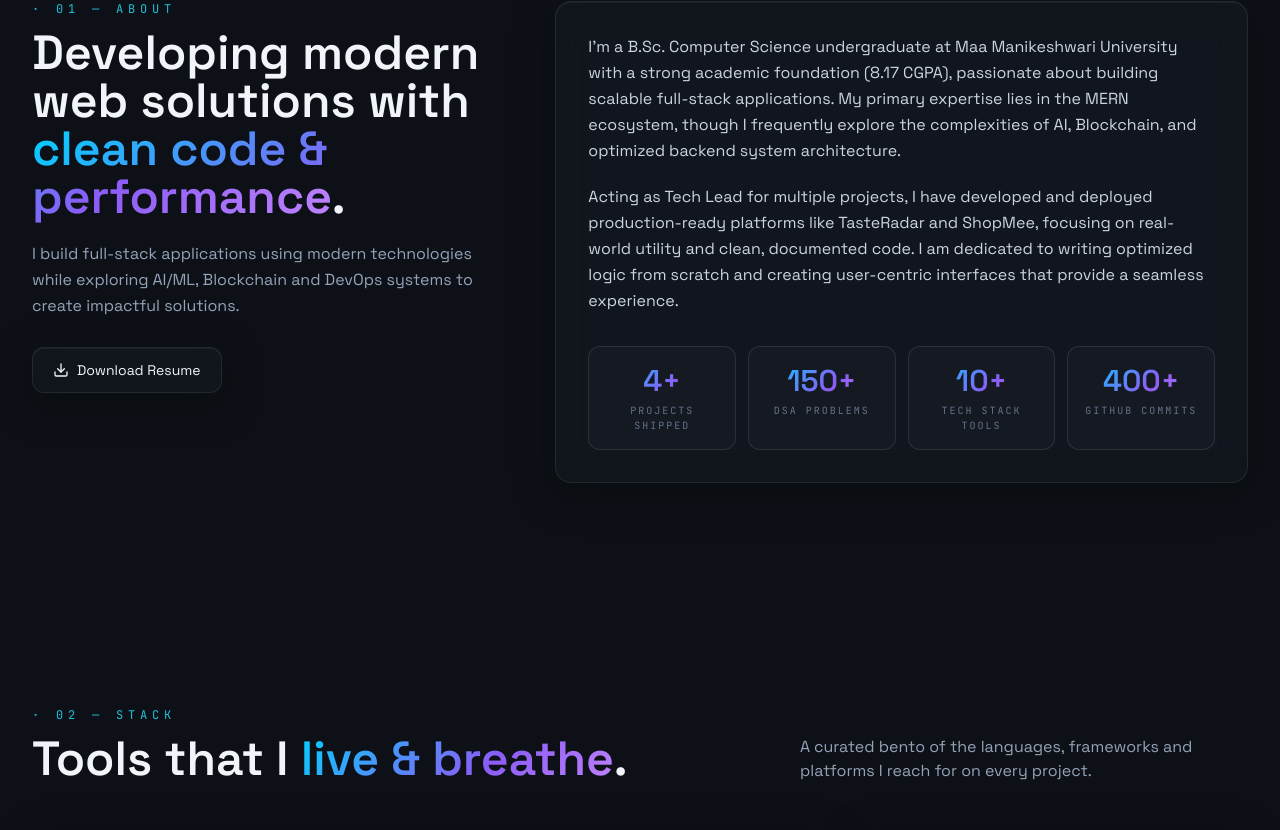
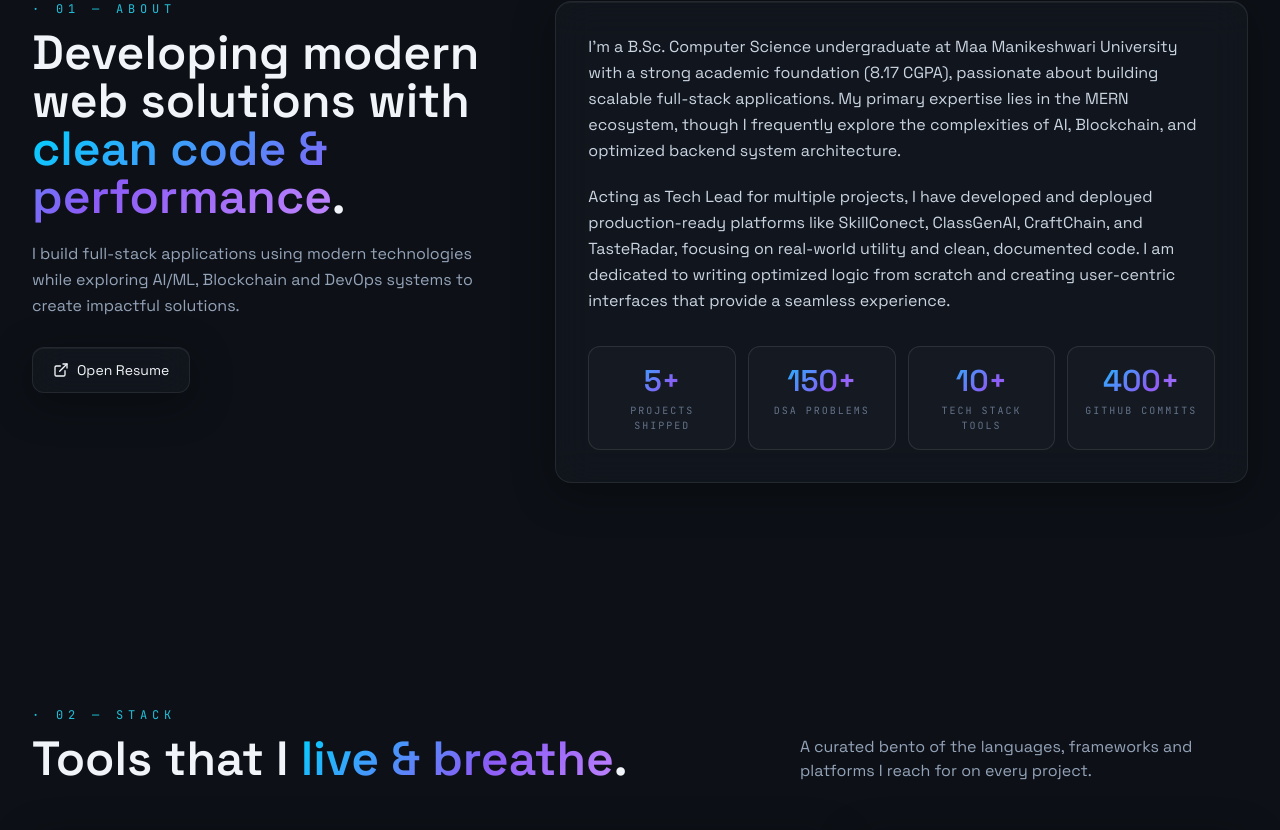
Before and after one commit to BalramCode/Balaram-Portfolio, a React (Vite) app: page / in a window 1280 px wide. Shown: the part 911-1741 px from the top of the page. Built offline with nearby package versions, Linux system fonts and the light colour scheme.

Commit message:
optimized portfolio

```diff
--- a/src/components/About.jsx
+++ b/src/components/About.jsx
@@ -1,7 +1,7 @@
 import React from "react";
 import { personalInfo } from "../mock";
 import { Download } from "lucide-react";
-
+import { ExternalLink } from "lucide-react";
 const About = () => {
   return (
     <section id="about" className="relative py-28">
@@ -22,11 +22,12 @@ const About = () => {
 
             <a
               href={personalInfo.resumeUrl}
+              target="_blank"
               data-magnetic
               className="mt-7 inline-flex items-center gap-2 px-5 py-3 rounded-xl glass border border-white/10 hover:border-cyan-400/40 hover:text-cyan-300 transition-colors text-sm"
             >
-              <Download className="w-4 h-4" />
-              Download Resume
+              <ExternalLink className="w-4 h-4" />
+              Open Resume
             </a>
           </div>
 
--- a/src/components/Contact.jsx
+++ b/src/components/Contact.jsx
@@ -3,6 +3,8 @@ import { personalInfo } from "../mock";
 import { Mail, MapPin, Send, Code2, Phone } from "lucide-react";
 import { toast } from "sonner";
 import { FaGithub, FaLinkedin } from "react-icons/fa";
+import { SiLeetcode } from "react-icons/si";
+
 import emailjs from "@emailjs/browser";
 
 const Contact = () => {
@@ -133,7 +135,7 @@ const Contact = () => {
                 data-magnetic
                 className="w-10 h-10 rounded-lg glass flex items-center justify-center hover:text-cyan-300 transition-colors"
               >
-                <Code2 className="w-4 h-4" />
+                <SiLeetcode className="w-4 h-4" />
               </a>
             </div>
           </div>
--- a/src/components/Footer.jsx
+++ b/src/components/Footer.jsx
@@ -2,7 +2,7 @@ import React from "react";
 import { personalInfo, navLinks } from "../mock";
 import { Code2, Heart } from "lucide-react";
 import { FaGithub, FaLinkedin } from "react-icons/fa";
-
+import { SiLeetcode } from "react-icons/si";
 const Footer = () => {
   const scrollTo = (id) => {
     const el = document.getElementById(id);
@@ -87,10 +87,10 @@ const Footer = () => {
                   data-magnetic
                   target="_blank"
                   rel="noreferrer"
-                  aria-label="LeetCode"
-                  className="w-10 h-10 rounded-xl glass flex items-center justify-center border border-white/10 hover:border-cyan-400/30 hover:text-cyan-300 transition-colors"
+                  className="flex items-center gap-2 px-4 py-2 rounded-xl glass border border-white/10 hover:border-cyan-400/30 hover:text-cyan-300 transition-colors text-sm"
                 >
-                  <Code2 className="w-4 h-4" />
+                  {/* <Code2 className="w-4 h-4" /> LeetCode */}
+                  <SiLeetcode className="w-4 h-4" />LeetCode
                 </a>
               </div>
               <a
@@ -107,7 +107,7 @@ const Footer = () => {
               © {new Date().getFullYear()} {personalInfo.name}. All rights reserved.
             </div>
             <div className="flex items-center gap-1.5">
-              Built with <Heart className="w-3 h-3 text-cyan-400" /> &amp; the MERN stack.
+              Built with MERN stack.
             </div>
           </div>
         </div>
--- a/src/components/Navbar.jsx
+++ b/src/components/Navbar.jsx
@@ -4,7 +4,7 @@ import { Code2, Menu, X } from "lucide-react";
 // Remove Github and Linkedin from lucide-react
 // Import them from Font Awesome (fa) or Simple Icons (si) instead
 import { FaGithub, FaLinkedin } from "react-icons/fa";
-
+import { SiLeetcode } from "react-icons/si";
 
 const Navbar = () => {
   const [scrolled, setScrolled] = useState(false);
@@ -36,15 +36,13 @@ const Navbar = () => {
 
   return (
     <header
-      className={`fixed top-0 left-0 right-0 z-50 transition-all duration-500 ${
-        scrolled ? "py-3" : "py-5"
-      }`}
+      className={`fixed top-0 left-0 right-0 z-50 transition-all duration-500 ${scrolled ? "py-3" : "py-5"
+        }`}
     >
       <div className="max-w-7xl mx-auto px-4 md:px-8">
         <nav
-          className={`flex items-center justify-between rounded-2xl px-4 md:px-6 py-3 transition-all duration-500 ${
-            scrolled ? "glass-strong" : "glass"
-          }`}
+          className={`flex items-center justify-between rounded-2xl px-4 md:px-6 py-3 transition-all duration-500 ${scrolled ? "glass-strong" : "glass"
+            }`}
         >
           {/* Logo */}
           <button
@@ -67,11 +65,10 @@ const Navbar = () => {
                 <button
                   data-magnetic
                   onClick={() => scrollTo(l.id)}
-                  className={`relative px-4 py-2 text-sm font-medium tracking-wide rounded-lg transition-colors duration-300 ${
-                    active === l.id
+                  className={`relative px-4 py-2 text-sm font-medium tracking-wide rounded-lg transition-colors duration-300 ${active === l.id
                       ? "text-cyan-300"
                       : "text-slate-400 hover:text-slate-100"
-                  }`}
+                    }`}
                 >
                   {l.label}
                   {active === l.id && (
@@ -112,7 +109,7 @@ const Navbar = () => {
               aria-label="LeetCode"
               className="hidden sm:flex w-9 h-9 items-center justify-center rounded-lg text-slate-400 hover:text-cyan-300 hover:bg-white/5 transition-colors"
             >
-              <Code2 className="w-4 h-4" />
+              <SiLeetcode className="w-4 h-4" />
             </a>
             <button
               onClick={() => scrollTo("contact")}
@@ -139,11 +136,10 @@ const Navbar = () => {
                 <li key={l.id}>
                   <button
                     onClick={() => scrollTo(l.id)}
-                    className={`w-full text-left px-4 py-3 rounded-lg text-sm ${
-                      active === l.id
+                    className={`w-full text-left px-4 py-3 rounded-lg text-sm ${active === l.id
                         ? "text-cyan-300 bg-white/5"
                         : "text-slate-300 hover:bg-white/5"
-                    }`}
+                      }`}
                   >
                     {l.label}
                   </button>
--- a/src/mock.js
+++ b/src/mock.js
@@ -4,6 +4,7 @@ import profileImg from "../src/assets/image.png";
 import utkalpreneurPhoto from "../src/assets/DSC_4032.JPG";
 import codekritiPhoto from "../src/assets/20260307_62627PMByGPSMapCamera.jpg";
 import aiHackathonPhoto from "../src/assets/IMG-20251210-WA0063.jpg";
+import resumePdf from "../src/assets/Balaram Naik Resume.pdf";
 export const personalInfo = {
   name: "Balaram Naik",
   roles: ["Full Stack Developer", "Problem Solver", "MERN Expert", "CS Student"],
@@ -12,14 +13,14 @@ export const personalInfo = {
   location: "India",
   email: "bnaik1005@gmail.com",
   phone: "+91 82606 47549",
-  resumeUrl: "#",
+  resumeUrl: resumePdf,
   headshot: profileImg,
   about: [
     "I'm a B.Sc. Computer Science undergraduate at Maa Manikeshwari University with a strong academic foundation (8.17 CGPA), passionate about building scalable full-stack applications. My primary expertise lies in the MERN ecosystem, though I frequently explore the complexities of AI, Blockchain, and optimized backend system architecture.",
-    "Acting as Tech Lead for multiple projects, I have developed and deployed production-ready platforms like TasteRadar and ShopMee, focusing on real-world utility and clean, documented code. I am dedicated to writing optimized logic from scratch and creating user-centric interfaces that provide a seamless experience.",
+    "Acting as Tech Lead for multiple projects, I have developed and deployed production-ready platforms like SkillConect, ClassGenAI, CraftChain, and TasteRadar, focusing on real-world utility and clean, documented code. I am dedicated to writing optimized logic from scratch and creating user-centric interfaces that provide a seamless experience.",
   ],
   stats: [
-    { label: "Projects Shipped", value: "4+" },
+    { label: "Projects Shipped", value: "5+" },
     { label: "DSA Problems", value: "150+" },
     { label: "Tech Stack Tools", value: "10+" },
     { label: "GitHub Commits", value: "400+" },
@@ -139,39 +140,39 @@ export const projects = [
 
 export const achievements = [
   {
-    id:  "utkalpreneur ",
-    category:  "Technical Leadership ",
-    title:  "Utkalpreneur E-Fest Win ",
-    subtitle:  "Led Team Kautilya as Tech Lead to 'Best Innovative Idea' award. ",
+    id: "utkalpreneur ",
+    category: "Technical Leadership ",
+    title: "Utkalpreneur E-Fest Win ",
+    subtitle: "Led Team Kautilya as Tech Lead to 'Best Innovative Idea' award. ",
     detail:
       "Nalanda Institute of Technology. Excelled in turning complex problems into working full-stack solutions. ",
-    icon:  "trophy ",
-    accent:  "cyan ",
-    tag:  "1st Place ",
+    icon: "trophy ",
+    accent: "cyan ",
+    tag: "1st Place ",
     image: utkalpreneurPhoto,
   },
   {
-    id:  "codekriti ",
-    category:  "Competitive Programming ",
-    title:  "Code Kriti 4.0 Champion ",
-    subtitle:  "1st place in 'Algorithm-to-Code' competition. ",
+    id: "codekriti ",
+    category: "Competitive Programming ",
+    title: "Code Kriti 4.0 Champion ",
+    subtitle: "1st place in 'Algorithm-to-Code' competition. ",
     detail:
       "Parala Maharaja Engineering College. Displayed advanced algorithmic thinking and coding proficiency, defeating a strong field. ",
-    icon:  "code ",
-    accent:  "violet ",
-    tag:  "Champion ",
+    icon: "code ",
+    accent: "violet ",
+    tag: "Champion ",
     image: codekritiPhoto,
   },
   {
-    id:  "odisha-ai ",
-    category:  "AI Innovation & Ethics ",
-    title:  "Odisha AI Hackathon 2025 ",
-    subtitle:  "Participant & Innovator. ",
+    id: "odisha-ai ",
+    category: "AI Innovation & Ethics ",
+    title: "Odisha AI Hackathon 2025 ",
+    subtitle: "Participant & Innovator. ",
     detail:
       "NIST University. Gained hands-on experience in AI model selection, ethical AI practices, and deployment readiness. ",
-    icon:  "brain ",
-    accent:  "cyan ",
-    tag:  "Innovator ",
+    icon: "brain ",
+    accent: "cyan ",
+    tag: "Innovator ",
     image: aiHackathonPhoto,
   },
 ];
@@ -184,6 +185,16 @@ export const achievementTypewriter = [
 
 
 export const experience = [
+  {
+    role: "Software and Data Management Intern",
+    org: "DAPTA NGO",
+    period: "May 2026 — Aug 2026",
+    points: [
+      "Managed digital records and data organization for NGO operations.",
+      "Provided technical support for software, documentation, and computer systems.",
+      "Applied coding and web development skills to support digital workflows and technical tasks.",
+    ],
+  },
   {
     role: "Full Stack Developer (Freelance)",
     org: "Self-Initiated Projects",
@@ -205,7 +216,7 @@ export const experience = [
   },
   {
     role: "BSc, Computer Science",
-    org: "Maa Manikeshwari University, India",
+    org: "Maa Manikeshwari University",
     period: "2024 — 2027",
     points: [
       "Coursework in DSA, OS, DBMS, Blockchain, Computer Networks, AI/ML.",
```
Also changed, not shown: 1 other file (tests, documents, lock files or other folders). Lines whose indentation alone changed are shown as unchanged.
